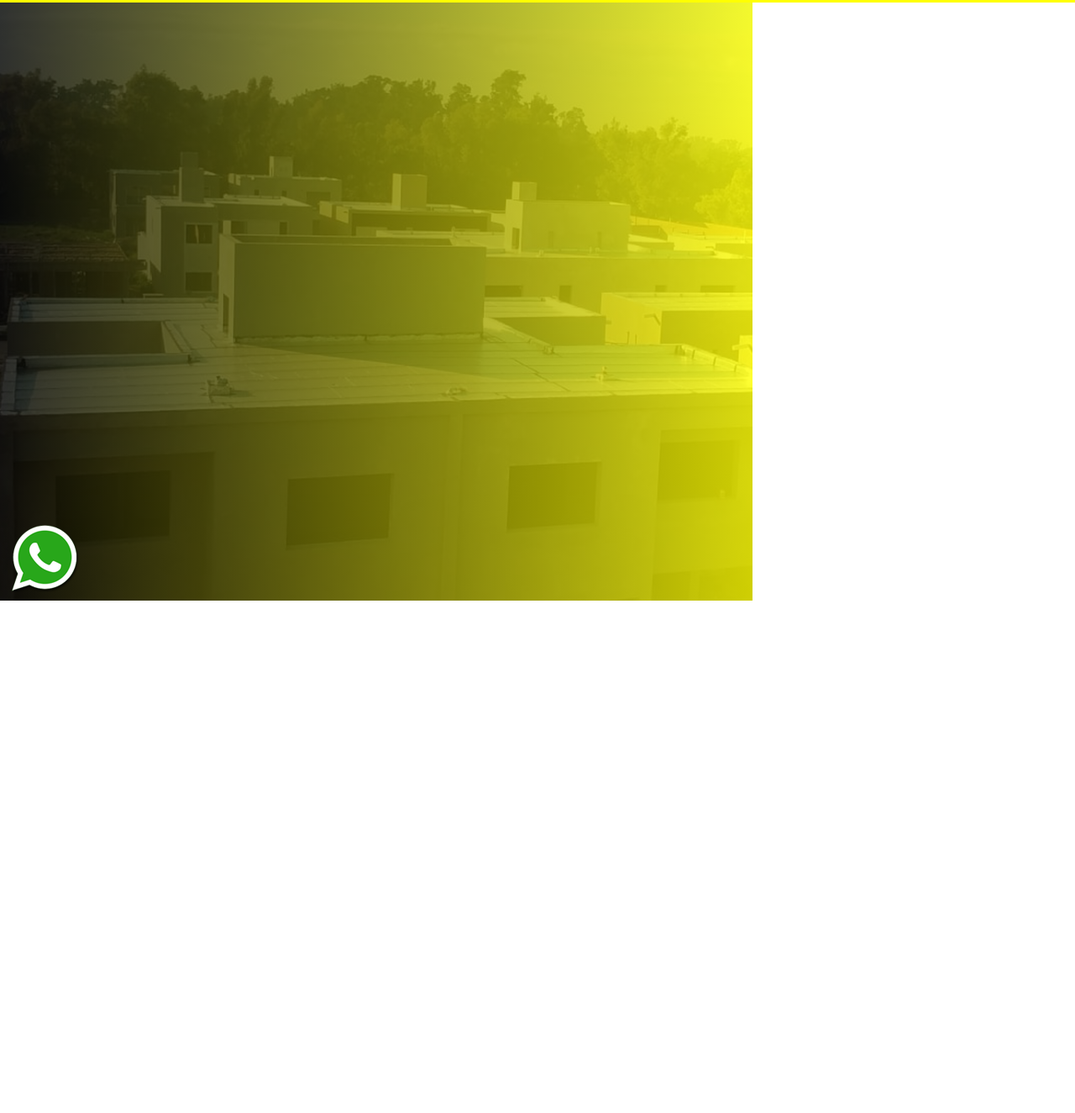
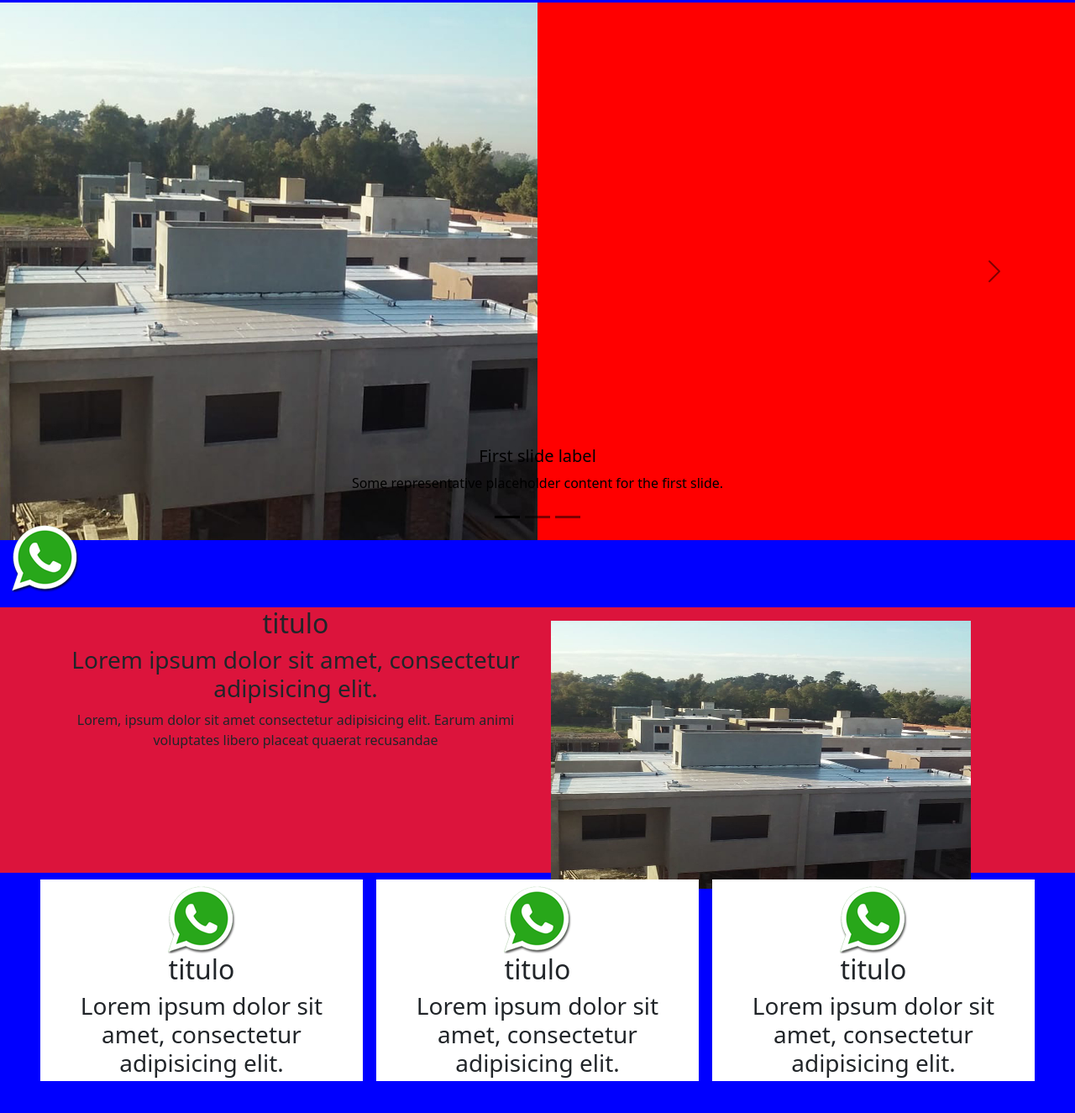
Before and after one commit to VelazcoMicaela/estudioDMG, a plain HTML site: page landing page/index.html in a window 1280 px wide. Shown: the part 85-1410 px from the top of the page at 84% size. Before the commit the page ends 800 px from the top, so only its background shows below. Drawn offline with nearby package versions, Linux system fonts and the light colour scheme.

Commit message:
Add files via upload
bootstrap

```diff
--- /dev/null
+++ b/landing page/css/bootstrap.css
@@ -0,0 +1,9 @@
+*{
+    padding: 0;
+    margin: 0;
+}
+.carousel-item img{
+    object-fit: cover;
+    object-position: center;
+    height: 50vh;
+}
--- a/landing page/css/estilo.css
+++ b/landing page/css/estilo.css
@@ -4,8 +4,18 @@
     box-sizing: border-box;
 }
 
+.carousel-item{
+    background-color: red;
+    text-align: center;
+
+}
+.carousel-item img{
+
+    object-fit: ;
+}
+
 section{
-    height: 100vh;
+    height: 90vh;
     background-color: blue;
     padding-top:11vh;
 }
@@ -112,3 +122,70 @@ a:hover{
     bottom:10px;
     left: 14px;
 }
+
+
+.contenedor{
+    background-color: crimson;
+    display: flex;
+    flex-wrap: wrap;
+    width: 100%;
+    height: 50%;
+    max-height: 100%;
+    padding: auto;
+    margin: auto;
+    justify-content: center;
+}
+.titulo-imagen{
+    width: 45vw;
+    text-align: center;
+}
+
+.contenedor_imagen{
+    min-width: 250px;
+    width: 45vw;
+}
+
+.imagen{
+    min-width:100px;
+    width: 100%;
+    max-width: 500px;
+    height: 60%;
+    background-size:cover ;
+    margin: 1em;
+}
+
+p{
+    width: 100%;
+}
+
+h3{
+    width: 100%;
+}
+
+.cartillas{
+    display: flex;
+    flex-wrap: wrap;
+    justify-content: center;
+}
+
+.cartillaContenedora{
+    min-width: 200px;
+    width: 30vw;
+    height: 30vh;
+    text-align: center;
+    background-color: white;
+    margin: .5em;
+    padding: .5em;
+}
+
+@media (max-width: 375px) {
+
+    .nav{
+        background-color: darkgreen;
+    }
+
+    .contenedor{
+        height: 350vh;
+        padding-top: 1em;
+    }
+}
--- /dev/null
+++ b/landing page/css/estilo_prueba.css
@@ -0,0 +1,19 @@
+*{
+    padding: 0;
+    margin: 0;
+
+}
+
+.contenedor{
+    display: flex;
+    flex-direction: column;
+    flex-wrap: wrap;
+}
+
+.contenedor__divColor{
+    background-color: green;
+    margin: 0.2em;
+    min-width: 10px;
+    height: 10vh;
+    text-align: center;
+}
--- a/landing page/index.html
+++ b/landing page/index.html
@@ -9,8 +9,11 @@
 
     <script src="https://kit.fontawesome.com/689809f9f1.js" crossorigin="anonymous"></script>
 
+    <link href="https://cdn.jsdelivr.net/npm/bootstrap@5.1.3/dist/css/bootstrap.min.css" rel="stylesheet" integrity="sha384-1BmE4kWBq78iYhFldvKuhfTAU6auU8tT94WrHftjDbrCEXSU1oBoqyl2QvZ6jIW3" crossorigin="anonymous">
+
 </head>
 <body>
+   <!---
     <header>
         <nav class="nav">
             <img class="nav__logo-img" src="img/logo.png" alt="">
@@ -36,14 +39,85 @@
 
             </ul>
         </nav>
-    </header>
-    <section  class="section__cabecera">
-        <div></div>
-        <div class="section__cabecera-img"></div>
+    </header> -->
+
+    <section>
+        <div id="carouselExampleDark" class="carousel carousel-dark slide" data-bs-ride="carousel">
+            <div class="carousel-indicators">
+              <button type="button" data-bs-target="#carouselExampleDark" data-bs-slide-to="0" class="active" aria-current="true" aria-label="Slide 1"></button>
+              <button type="button" data-bs-target="#carouselExampleDark" data-bs-slide-to="1" aria-label="Slide 2"></button>
+              <button type="button" data-bs-target="#carouselExampleDark" data-bs-slide-to="2" aria-label="Slide 3"></button>
+            </div>
+
+            <div class="carousel-inner">
+              <div class="carousel-item active" data-bs-interval="10000">
+                <img src="/img/10.jpg" class="d-block w-50" alt="...">
+                <div class="carousel-caption d-none d-md-block">
+                  <h5>First slide label</h5>
+                  <p>Some representative placeholder content for the first slide.</p>
+                </div>
+              </div>
+              <div class="carousel-item" data-bs-interval="2000">
+                <img src="..." class="d-block w-100" alt="...">
+                <div class="carousel-caption d-none d-md-block">
+                  <h5>Second slide label</h5>
+                  <p>Some representative placeholder content for the second slide.</p>
+                </div>
+              </div>
+              <div class="carousel-item">
+                <img src="..." class="d-block w-100" alt="...">
+                <div class="carousel-caption d-none d-md-block">
+                  <h5>Third slide label</h5>
+                  <p>Some representative placeholder content for the third slide.</p>
+                </div>
+              </div>
+            </div>
+
+            <button class="carousel-control-prev" type="button" data-bs-target="#carouselExampleDark" data-bs-slide="prev">
+              <span class="carousel-control-prev-icon" aria-hidden="true"></span>
+              <span class="visually-hidden">Previous</span>
+            </button>
+            <button class="carousel-control-next" type="button" data-bs-target="#carouselExampleDark" data-bs-slide="next">
+              <span class="carousel-control-next-icon" aria-hidden="true"></span>
+              <span class="visually-hidden">Next</span>
+            </button>
+          </div>
+    </section>
+
+
+
+    <section class="trabajo">
+        <div class="contenedor">
+            <div class="titulo-imagen">
+                <h2>titulo</h2>
+                <h3>Lorem ipsum dolor sit amet, consectetur adipisicing elit. </h3>
+                <p>Lorem, ipsum dolor sit amet consectetur adipisicing elit. Earum animi voluptates libero placeat quaerat recusandae</p>
+            </div>
+            <div class="contenedor_imagen"><img  class="imagen" src="/img/10.jpg" alt=""></div>
+        </div>
+        <div class="cartillas">
+            <div class="cartillaContenedora">
+                <img src="/img/wp.png" alt="">
+                <h2 class="cartilla_titulo">titulo</h2>
+                <h3 class="cartilla_titulo">Lorem ipsum dolor sit amet, consectetur adipisicing elit. </h3>
+            </div>
+            <div class="cartillaContenedora">
+                <img src="/img/wp.png" alt="">
+                <h2 class="cartilla_titulo">titulo</h2>
+                <h3 class="cartilla_titulo">Lorem ipsum dolor sit amet, consectetur adipisicing elit. </h3>
+            </div>
+            <div class="cartillaContenedora">
+                <img src="/img/wp.png" alt="">
+                <h2 class="cartilla_titulo">titulo</h2>
+                <h3 class="cartilla_titulo">Lorem ipsum dolor sit amet, consectetur adipisicing elit. </h3>
+            </div>
+        </div>
     </section>
 
     <div class="div__contenedor-wapp">
         <a target="BLANK" href="https://api.whatsapp.com/send?phone=+541162840300&text=Hola, Necesito mas informacion!"><img class="div_-wapp"src="img/wp.png" alt=""></a>
     </div>
+
+    <script src="https://cdn.jsdelivr.net/npm/bootstrap@5.1.3/dist/js/bootstrap.bundle.min.js" integrity="sha384-ka7Sk0Gln4gmtz2MlQnikT1wXgYsOg+OMhuP+IlRH9sENBO0LRn5q+8nbTov4+1p" crossorigin="anonymous"></script>
 </body>
 </html>
```
Also changed, not shown: landing page/algo.html (added, +71 -0 lines), landing page/flex_prueba.html (added, +25 -0 lines).
